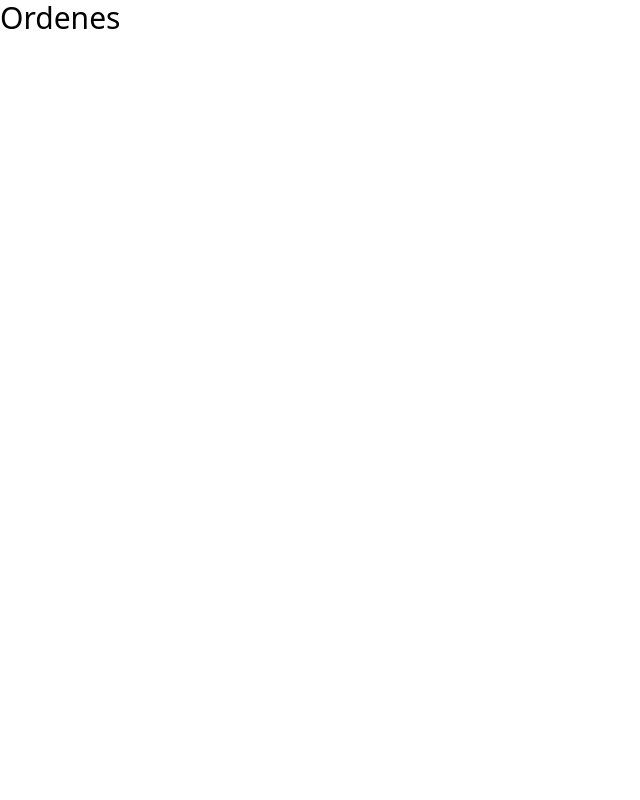
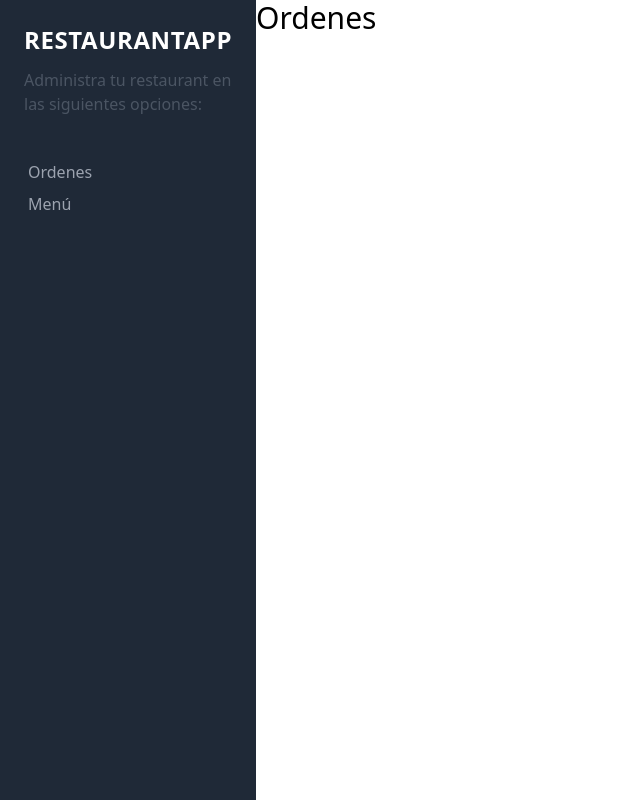
Before and after one commit to guadarecio/restaurantecliente, a React (Create React App) app: page / in a window 1280 px wide. Shown: the whole page, without its empty margins (0-640 px from the left). Built offline with nearby package versions, Linux system fonts and the light colour scheme.

Commit message:
Sidebar y routing

```diff
--- a/postcss.config.js
+++ b/postcss.config.js
@@ -1,5 +1,5 @@
 const tailwindcss = require("tailwindcss");
 
 module.exports = {
-  plugins: [tailwindcss("./tailwind.js"), require("autoprefixer")],
+  plugins: [tailwindcss("./tailwind.config.js"), require("autoprefixer")],
 };
--- a/src/App.js
+++ b/src/App.js
@@ -1,13 +1,21 @@
 import React from "react";
 import { Routes, Route } from "react-router";
 import Ordenes from "./Components/Paginas/Ordenes";
+import Menu from "./Components/Paginas/Menu";
+import NuevoPlato from "./Components/Paginas/Nuevoplato";
+import Sidebar from "./Components/UI/Sidebar";
 
 function App() {
   return (
-    <div>
-      <Routes>
-        <Route path="/" element={<Ordenes />} />
-      </Routes>
+    <div className="md:flex min-h-screen">
+      <Sidebar />
+      <div className="md:w-3/5 xl:w-4/5">
+        <Routes>
+          <Route path="/" element={<Ordenes />} />
+          <Route path="/menu" element={<Menu />} />
+          <Route path="/nuevo-plato" element={<NuevoPlato />} />
+        </Routes>
+      </div>
     </div>
   );
 }
--- /dev/null
+++ b/src/Components/Paginas/Menu.js
@@ -0,0 +1,11 @@
+import React from "react";
+
+const Menu = () => {
+  return (
+    <>
+      <h1 className="text-3xl font-light mb-4"> Menu </h1>
+    </>
+  );
+};
+
+export default Menu;
--- /dev/null
+++ b/src/Components/Paginas/Nuevoplato.js
@@ -0,0 +1,11 @@
+import React from "react";
+
+const NuevoPlato = () => {
+  return (
+    <>
+      <h1 className="text-3xl font-light mb-4">NuevoPlato </h1>
+    </>
+  );
+};
+
+export default NuevoPlato;
--- /dev/null
+++ b/src/Components/UI/Sidebar.js
@@ -0,0 +1,41 @@
+import React from "react";
+import { NavLink } from "react-router-dom";
+
+const SideBar = () => {
+  return (
+    <div className="md:w-2/5 xl:w-1/5 bg-gray-800">
+      <div className="p-6">
+        <p
+          className="uppercase text-white text-2xl tracking-wide text-center
+        font-bold"
+        >
+          RestaurantApp
+        </p>
+        <p className="mt-3 text-gray-600">
+          Administra tu restaurant en las siguientes opciones:
+        </p>
+
+        <nav className="mt-10">
+          <NavLink
+            className="p-1 text-gray-400 block hover:bg-yellow-500 hover:text-gray-900"
+            activeClassName="text-yellow-500"
+            exact
+            to="/"
+          >
+            Ordenes
+          </NavLink>
+          <NavLink
+            className="p-1 text-gray-400 block hover:bg-yellow-500 hover:text-gray-900"
+            activeClassName="text-yellow-500"
+            exact
+            to="/menu"
+          >
+            Menú
+          </NavLink>
+        </nav>
+      </div>
+    </div>
+  );
+};
+
+export default SideBar;
--- a/src/css/main.css
+++ b/src/css/main.css
@@ -461,10 +461,99 @@ video {
   --tw-backdrop-saturate:  ;
   --tw-backdrop-sepia:  ;
 }
+.mb-4 {
+  margin-bottom: 1rem;
+}
+.mt-3 {
+  margin-top: 0.75rem;
+}
+.mt-10 {
+  margin-top: 2.5rem;
+}
+.block {
+  display: block;
+}
+.min-h-screen {
+  min-height: 100vh;
+}
+.bg-gray-800 {
+  --tw-bg-opacity: 1;
+  background-color: rgb(31 41 55 / var(--tw-bg-opacity));
+}
+.p-6 {
+  padding: 1.5rem;
+}
+.p-1 {
+  padding: 0.25rem;
+}
+.text-center {
+  text-align: center;
+}
 .text-3xl {
   font-size: 1.875rem;
   line-height: 2.25rem;
 }
+.text-2xl {
+  font-size: 1.5rem;
+  line-height: 2rem;
+}
 .font-light {
   font-weight: 300;
 }
+.font-bold {
+  font-weight: 700;
+}
+.uppercase {
+  text-transform: uppercase;
+}
+.tracking-wide {
+  letter-spacing: 0.025em;
+}
+.text-white {
+  --tw-text-opacity: 1;
+  color: rgb(255 255 255 / var(--tw-text-opacity));
+}
+.text-gray-600 {
+  --tw-text-opacity: 1;
+  color: rgb(75 85 99 / var(--tw-text-opacity));
+}
+.text-gray-400 {
+  --tw-text-opacity: 1;
+  color: rgb(156 163 175 / var(--tw-text-opacity));
+}
+.text-yellow-500 {
+  --tw-text-opacity: 1;
+  color: rgb(234 179 8 / var(--tw-text-opacity));
+}
+.hover\:bg-yellow-500:hover {
+  --tw-bg-opacity: 1;
+  background-color: rgb(234 179 8 / var(--tw-bg-opacity));
+}
+.hover\:text-gray-900:hover {
+  --tw-text-opacity: 1;
+  color: rgb(17 24 39 / var(--tw-text-opacity));
+}
+@media (min-width: 768px) {
+
+  .md\:flex {
+    display: flex;
+  }
+
+  .md\:w-3\/5 {
+    width: 60%;
+  }
+
+  .md\:w-2\/5 {
+    width: 40%;
+  }
+}
+@media (min-width: 1280px) {
+
+  .xl\:w-4\/5 {
+    width: 80%;
+  }
+
+  .xl\:w-1\/5 {
+    width: 20%;
+  }
+}
--- a/tailwind.config.js
+++ b/tailwind.config.js
@@ -1,5 +1,6 @@
 /** @type {import('tailwindcss').Config} */
 module.exports = {
+  mode: "jit",
   content: ["./src/**/*.{html,js}"],
   theme: {
     extend: {},
--- a/tailwind.js
+++ b/tailwind.js
@@ -1,5 +1,6 @@
 /** @type {import('tailwindcss').Config} */
 module.exports = {
+  mode: "jit",
   content: ["./src/**/*.{html,js}"],
   theme: {
     extend: {},
```
Also changed, not shown: src/App.css (deleted, +0 -38 lines).
